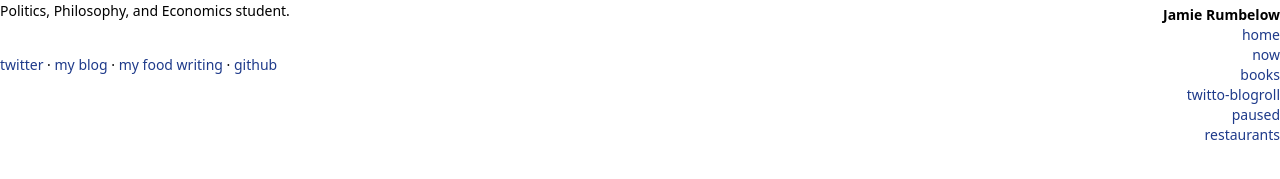
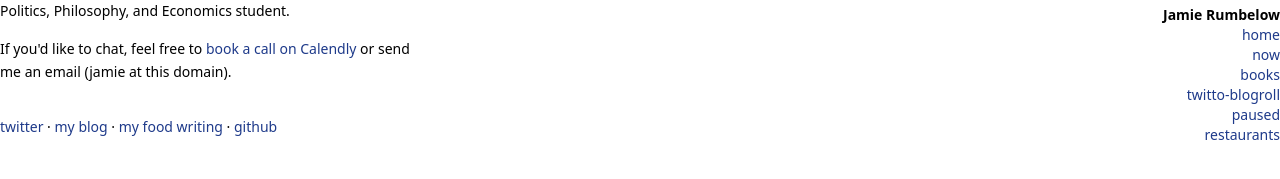
Before and after one commit to jamierumbelow/jamierumbelow.github.io, a website: page docs/index.html in a window 1280 px wide. Shown: the part 233-412 px from the top of the page. Drawn offline with Linux system fonts and the light colour scheme.

Commit message:
adding calendly link

```diff
--- a/docs/index.html
+++ b/docs/index.html
@@ -37,10 +37,17 @@
 <p>I work at <a href="https://fei.money">Fei Labs</a>.</p>
 
 <p>
-  Before that, I was a founding engineer at <a href="https://pactio.io/">Pactio</a>,
-  cohort member at <a href="https://www.joinef.com/" target="_blank">Entrepreneur First</a>, a
+  Before that, I was a founding engineer at
+  <a href="https://pactio.io/">Pactio</a>, cohort member at
+  <a href="https://www.joinef.com/" target="_blank">Entrepreneur First</a>, a
   freelance software engineer, and a Politics, Philosophy, and Economics
   student.
+</p>
+
+<p>
+  If you'd like to chat, feel free to
+  <a href="https://calendly.com/jamierumbelow">book a call on Calendly</a> or
+  send me an email (jamie at this domain).
 </p>
 
 <p class="mt-8">
```
Also changed, not shown: content/index.html (+9 -2 lines).
